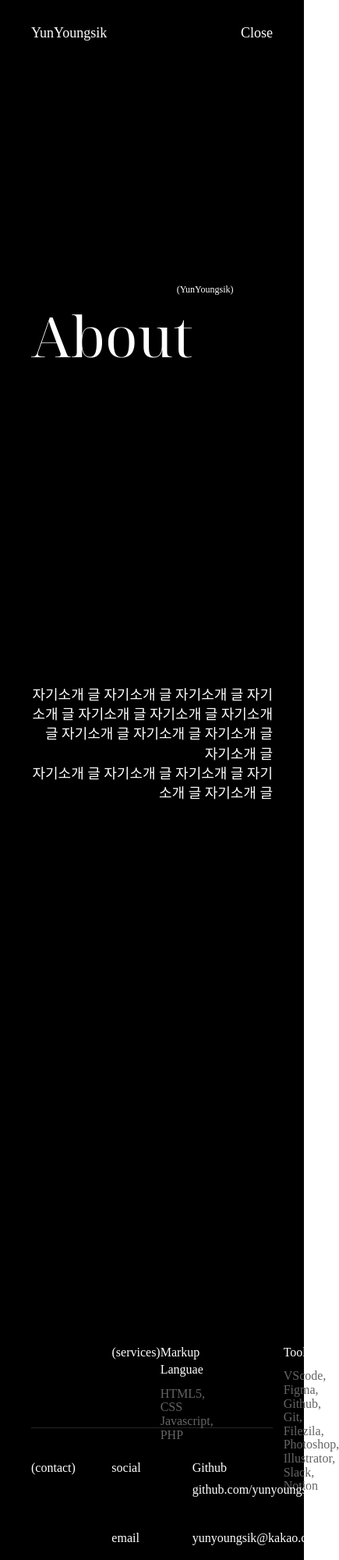
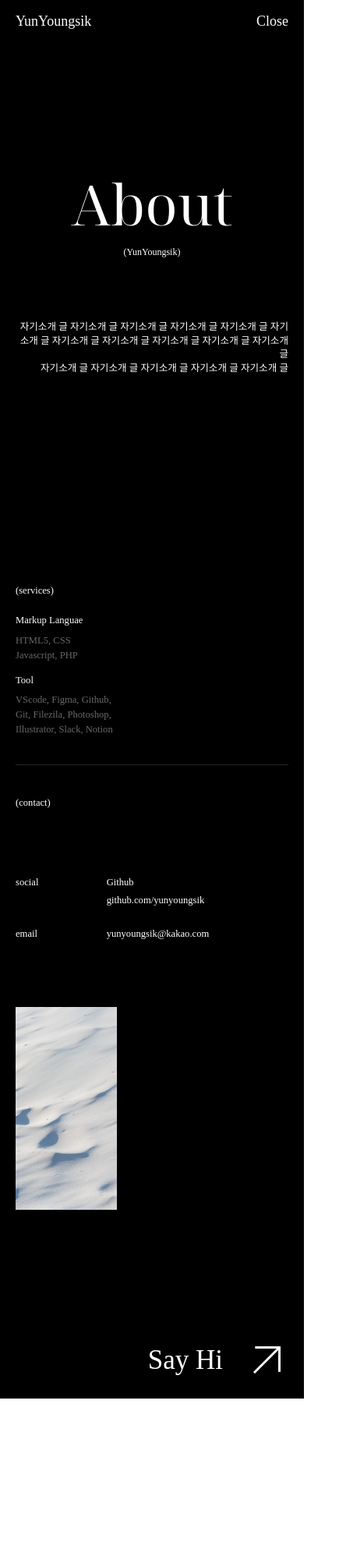
Before and after one commit to yunyoungsik/portfolio_vite, a website built with Vite: page src/pages/about.html in a window 390 px wide. Shown: the top 2000 px of the page at 78% size, 435 px wide, since content can reach past the window. After the commit the page ends 1793 px from the top, so only its background shows below. Built offline with nearby package versions, Linux system fonts and the light colour scheme; some packages are replaced by stand-ins of ours; a web font is replaced by a local one.

Commit message:
20231219

```diff
--- a/src/assets/css/_common.css
+++ b/src/assets/css/_common.css
@@ -72,7 +72,10 @@ body::-webkit-scrollbar-track {
     background-color: var(--black);
     z-index: 1001;
     opacity: 1;
-    /* display: none; */
+}
+.transitionOverlay.main {
+    display: none;
+    opacity: 0;
 }
 
 /* close */
--- a/src/assets/css/_var.css
+++ b/src/assets/css/_var.css
@@ -4,7 +4,7 @@
     --font-arita: "AritaBuri";
 
     --black: #000;
-    --black500: #656565;
+    --black500: #CFCFCF;
 
     --white: #fff;
     --white100: #dbdcd8;
--- a/src/assets/css/section/_about.css
+++ b/src/assets/css/section/_about.css
@@ -94,6 +94,12 @@
     color: var(--white);
     background-color: var(--black);
 }
+.aboutDesc {
+    font-size: 1rem;
+
+}
+
+
 
 /* aboutText */
 .aboutText {
@@ -145,6 +151,7 @@
 .aboutService__inner .tool p {
     color: var(--black500);
     line-height: 1.1;
+    opacity: 0.5;
 }
 
 
@@ -188,6 +195,11 @@
     font-size: 16px;
     font-family: var(--font-gmarket);
 }
+.social a:hover,
+.email a:hover {
+    text-decoration: underline;
+    text-underline-position: under;
+}
 
 .aboutImg {
     width: 130px;
@@ -218,7 +230,7 @@
 .aboutEmail {
     display: flex;
     justify-content: flex-end;
-    z-index: 1000;
+    z-index: 9999;
 }
 
 .aboutEmail>.emailLink {
@@ -229,10 +241,6 @@
     color: var(--white);
     display: flex;
     align-items: center;
-}
-
-.aboutEmail>.emailLink:hover {
-    color: var(--white);
 }
 
 .aboutEmail>.emailLink>.text {
@@ -265,3 +273,137 @@
     justify-content: flex-end;
     position: relative;
 }
+
+/* 반응형 */
+@media(max-width:800px){
+    #about #header {
+        padding: 15px 20px 0;
+    }
+}
+
+@media(max-width: 800px){
+    .aboutSlider {
+        height: 25vh;
+    }
+    .aboutCenter {
+        position: relative;
+        display: flex;
+        align-items: center;
+        justify-content: center;
+        top: 0;
+        left: 0;
+        transform: translate(0%);
+        background-color: var(--black);
+        z-index: 0;
+    }
+    .aboutCenter p {
+        position: absolute;
+        right: 50%;
+        bottom: -20%;
+        transform: translateX(50%);
+    }
+}
+
+@media(max-width: 800px){
+    .aboutDesc {
+        height: 50vh;
+        padding: 15px 20px 25px;
+    }
+    .aboutDesc p {
+        margin-top: 10vh;
+        font-size: 0.9rem;
+    }
+}
+
+@media(max-width: 800px){
+    .aboutText{
+        height: auto;
+        padding: 15px 20px 25px;
+    }
+    .aboutService {
+        height: auto;
+        padding: 0;
+        justify-content: left;
+    }
+    .aboutService__inner {
+        width: 100%;
+        display: inline-block;
+    }
+    .aboutSkill {
+        flex-direction: column;
+    }
+    .aboutService__inner .aboutTitle {
+        margin-bottom: 1.5rem;
+    }
+
+    .aboutService__inner .markup {
+        margin: 0 0 1rem;
+    }
+
+    .aboutService__inner .markup h2,
+    .aboutService__inner .tool h2 {
+        margin-bottom: 0.5rem;
+    }
+
+    .aboutService__inner .markup p,
+    .aboutService__inner .tool p {
+        line-height: 1.5;
+    }
+
+    .aboutService__inner .aboutTitle,
+    .aboutService__inner .markup h2,
+    .aboutService__inner .markup p,
+    .aboutService__inner .tool h2,
+    .aboutService__inner .tool p {
+        font-size: 0.9rem;
+    }
+    /* //.aboutService */
+    .aboutContact__social {
+        flex-wrap: wrap;
+        margin-bottom: 1.8rem;
+    }
+    .aboutContact__social>.title {
+        width: 100%;
+        margin-bottom: 10vh;
+    }
+    .social,
+    .email {
+        font-size: 0.9rem;
+    }
+    .aboutContact__email > .title {
+        display: none;
+    }
+
+    .aboutContact__social>.title,
+    .aboutContact__social>.title2,
+    .aboutContact__email>.title,
+    .aboutContact__email>.title2 {
+        font-size: 0.9rem;
+    }
+    .aboutContact__bottom {
+        width: 100%;
+        height: auto;
+        display: flex;
+        flex-direction: column;
+        align-items: stretch;
+        margin-top: 10vh;
+
+    }
+    .aboutImg {
+        height: 260px;
+        position: static;
+        transform: translate(0%);
+    }
+    .aboutEmail{
+        margin-top: 20vh;
+    }
+    .aboutEmail>.emailLink {
+        font-size: 2.5rem;
+    }
+    .aboutEmail>.emailLink>.text {
+        height: 49px;
+    }
+    .svg > svg {
+        width: 2.5rem;
+    }
+}
--- a/src/assets/css/section/_sub.css
+++ b/src/assets/css/section/_sub.css
@@ -309,11 +309,16 @@
     .sub__center .text {
         padding-left: 20px;
     }
+    /* section */
+    .section {
+        width: 0;
+    }
 
     /* info */
     .info {
         font-size: 0.8rem;
         padding: 0 2vw 12vh;
+        width: 50%;
     }
 
     .info__inner h2,
--- a/src/assets/script/hoverText.js
+++ b/src/assets/script/hoverText.js
@@ -21,15 +21,28 @@ export function hoverText() {
         text.setAttribute("aria-label", text.innerText);
     });
 
-    const email = document.querySelector(".aboutEmail");
+    const email = document.querySelector(".emailLink");
 
     email.addEventListener("mouseover", function () {
         const splitTexts = document.querySelectorAll(".split");
+        const windowWidth = window.innerWidth;
 
         splitTexts.forEach((text) => {
             const spanTimeline = gsap.timeline({ paused: true });
 
             gsap.utils.toArray(text.querySelectorAll("span")).forEach((span, index) => {
+                let yPos = 0;
+                let animOpacity = 1;
+
+                // Check window width to apply different animation properties
+                if (windowWidth <= 768) { // Example threshold, change as needed
+                    yPos = -50;
+                    animOpacity = 0.5;
+                } else {
+                    yPos = -75;
+                    animOpacity = 1;
+                }
+
                 spanTimeline.fromTo(
                     span,
                     {
@@ -38,8 +51,8 @@ export function hoverText() {
                         display: "inline-block"
                     },
                     {
-                        y: -75,
-                        opacity: 1,
+                        y: yPos,
+                        opacity: animOpacity,
                         ease: "Power1.easeInOut"
                     },
                     index * 0.02
@@ -47,8 +60,9 @@ export function hoverText() {
             });
             spanTimeline.play();
         });
-        gsap.fromTo(".svg > .svg1", { opacity: 1, scale: 1 }, { opacity: 1, scale: 0, transformOrigin: "100% 0%", ease: "Power1.easeInOut" })
-        gsap.fromTo(".svg > .svg2", { opacity: 0, scale: 0 }, { opacity: 1, scale: 1, transformOrigin: "0% 100%", ease: "Power1.easeInOut" })
+
+        gsap.fromTo(".svg > .svg1", { opacity: 1, scale: 1 }, { opacity: 1, scale: 0, transformOrigin: "100% 0%", ease: "Power1.easeInOut" });
+        gsap.fromTo(".svg > .svg2", { opacity: 0, scale: 0 }, { opacity: 1, scale: 1, transformOrigin: "0% 100%", ease: "Power1.easeInOut" });
     });
 
 
--- a/src/assets/script/transition.js
+++ b/src/assets/script/transition.js
@@ -24,8 +24,6 @@ export function transition() {
 
   // transition
   const subLinks = document.querySelectorAll(".subLink");
-
-  gsap.set(".transitionOverlay", { display: "none", opacity: 0 })
 
   subLinks.forEach((subLink) => {
     subLink.addEventListener("click", function (event) {
```
Also changed, not shown: src/assets/script/subSlider.js (+8 -1 lines), src/index.html (+1 -1 lines).
